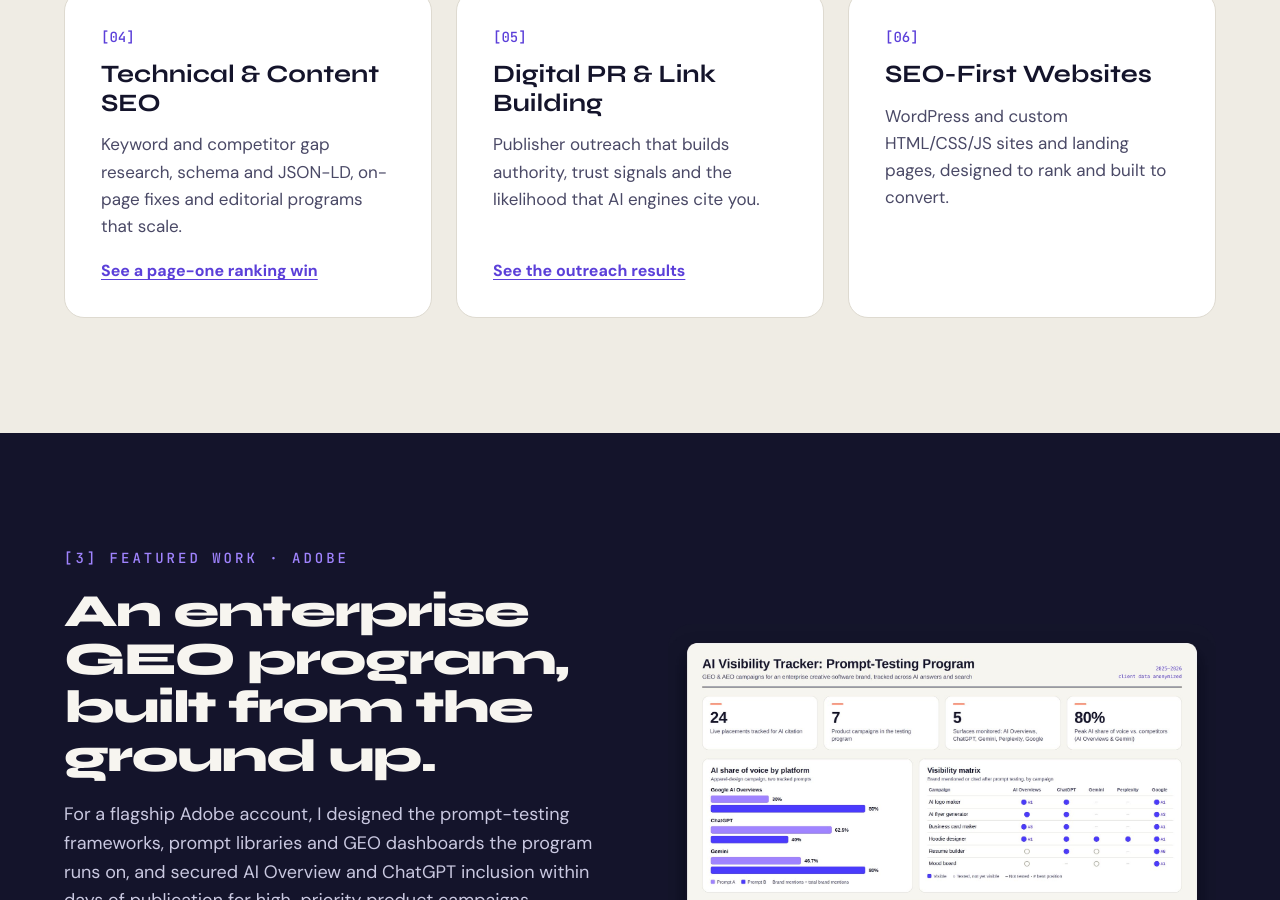
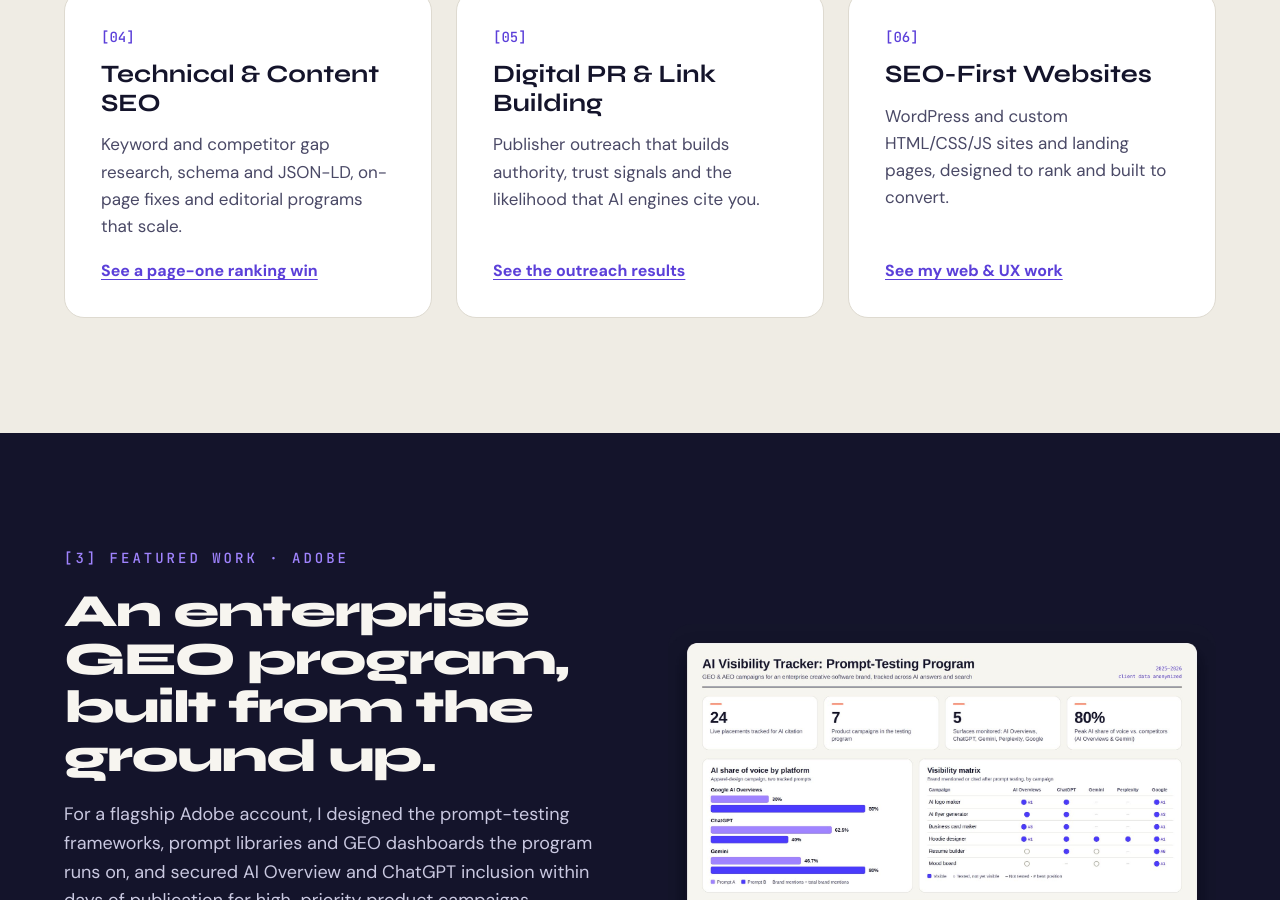
Before and after one commit to JBreezeA/jenalston-site, a Jekyll site: the page built from index.html, in a window 1280 px wide and 900 px high, scrolled down 2120 px. Built offline with Jekyll 4.4.1, drawn with Linux system fonts in a browser that asks for light colours.

Commit message:
Update index.html

```diff
--- a/index.html
+++ b/index.html
@@ -135,7 +135,7 @@ a{color:#F7F5F0}a:hover{color:#FF7A59}
 <div style="background: #FFFFFF; border: 1px solid #DEDAD0; border-radius: 20px; padding: 36px; display: flex; flex-direction: column; gap: 14px">
 <div style="font-family: 'JetBrains Mono', 'Courier New', monospace; font-size: 14px; color: #5B3FD9">[06]</div>
 <h3 style="margin: 0; font-family: Syne, 'Arial Black', sans-serif; font-weight: 700; font-size: 25px; line-height: 1.15">SEO-First Websites</h3>
-<p style="margin: 0; font-size: 17px; line-height: 1.6; color: #4A4966">WordPress and custom HTML/CSS/JS sites and landing pages, designed to rank and built to convert.</p>
+<p style="margin: 0; font-size: 17px; line-height: 1.6; color: #4A4966">WordPress and custom HTML/CSS/JS sites and landing pages, designed to rank and built to convert.</p> <a href="/case-studies#design-web" style="margin-top: auto; padding-top: 6px; font-size: 16px; font-weight: 700; color: #5B3FD9; text-decoration: underline; text-underline-offset: 3px">See my web &amp; UX work</a>
 </div>
 </div>
 </div>
```
